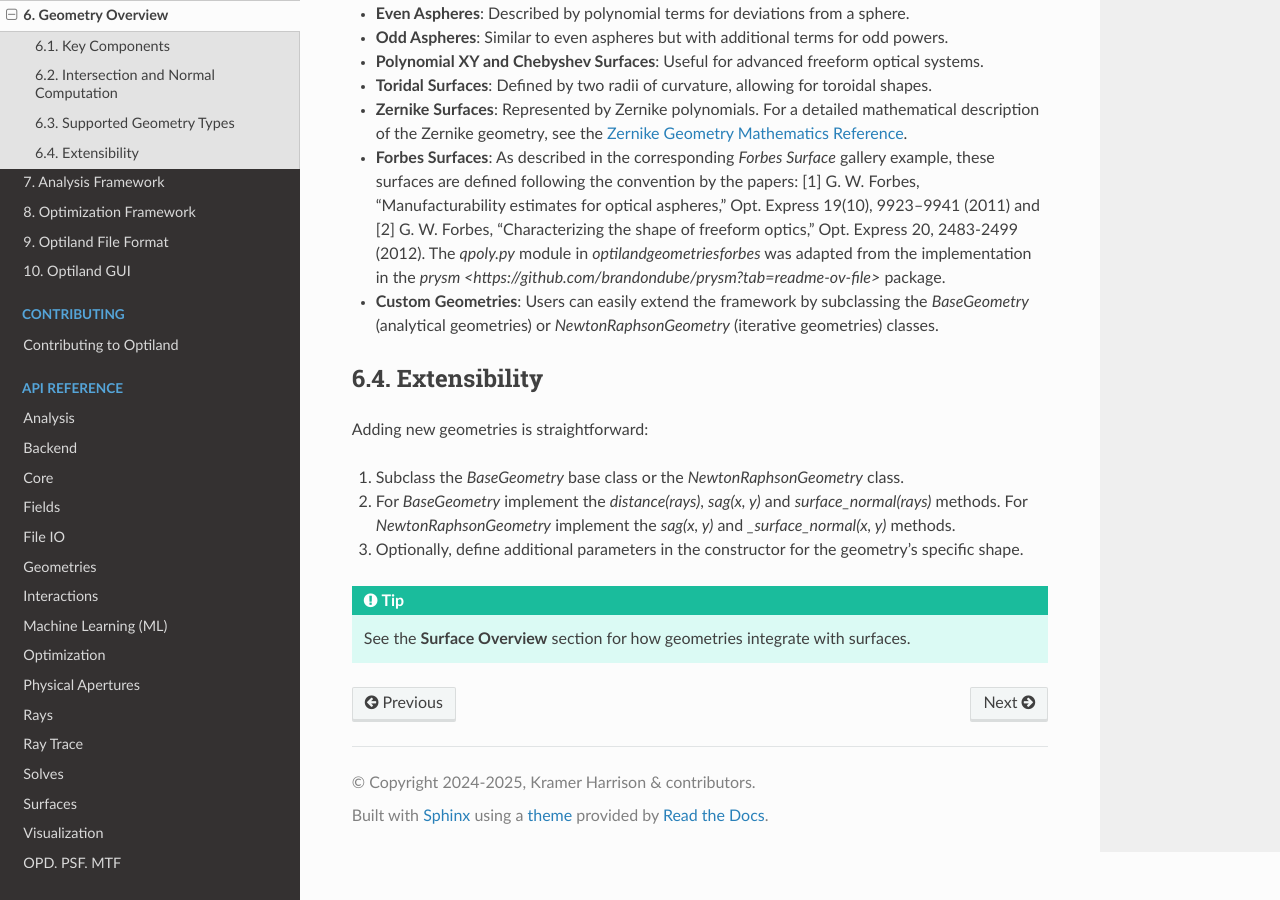
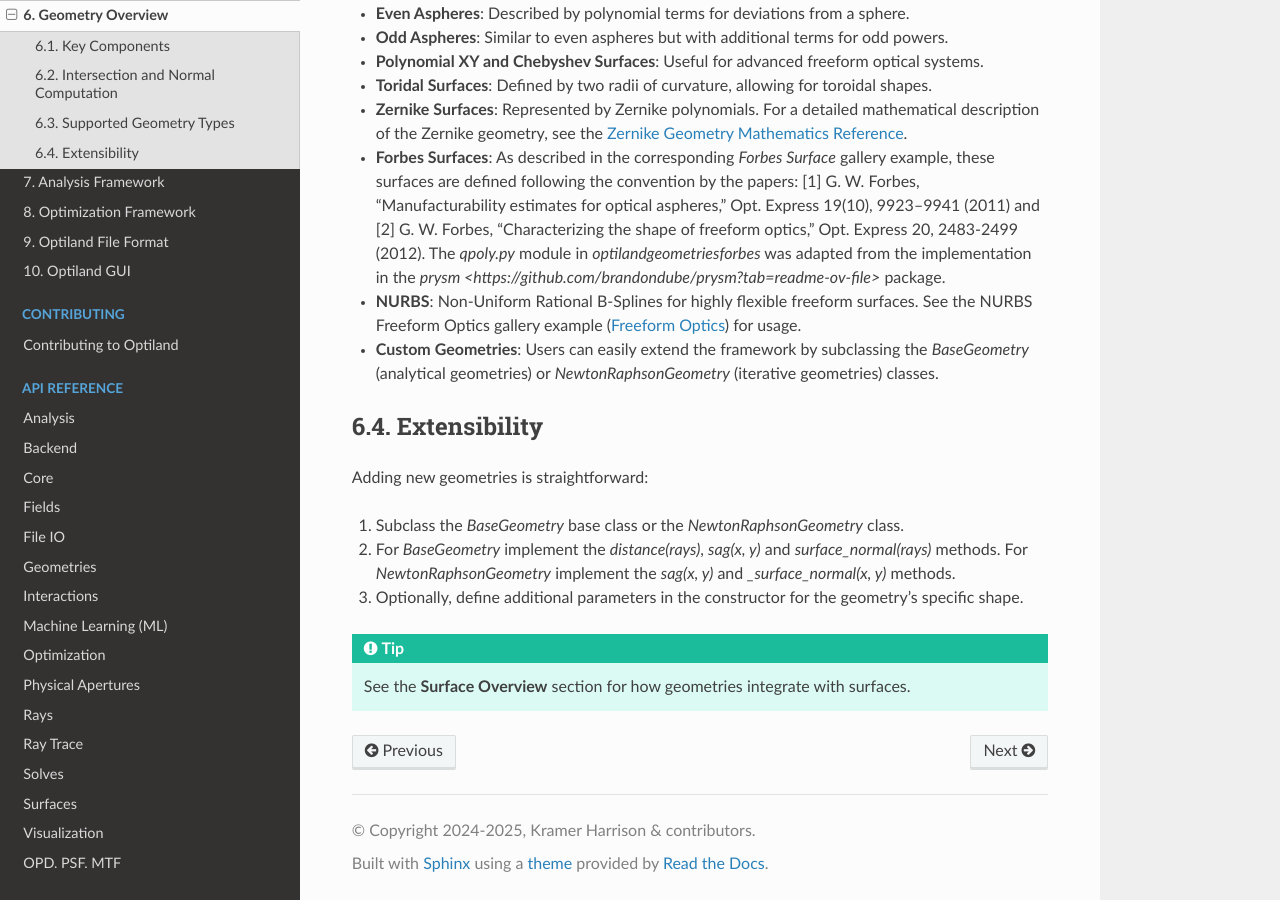
Before and after one commit to HarrisonKramer/optiland, a Sphinx documentation site: the page built from docs/developers_guide/geometry_overview.rst, in a window 1280 px wide and 900 px high, scrolled down 1387 px. Built offline with Sphinx 7.4.7 and the Read the Docs theme 3.1.0, drawn with Linux system fonts in a browser that asks for light colours; pages that are not in the unit, such as notebooks, are missing from menus.

Commit message:
docs: Update README and gallery to include NURBS examples; refactor NURBS variable classes to improve scaling handling

```diff
--- a/docs/developers_guide/geometry_overview.rst
+++ b/docs/developers_guide/geometry_overview.rst
@@ -55,6 +55,7 @@ Optiland includes a wide range of built-in geometries:
 - **Toridal Surfaces**: Defined by two radii of curvature, allowing for toroidal shapes.
 - **Zernike Surfaces**: Represented by Zernike polynomials. For a detailed mathematical description of the Zernike geometry, see the `Zernike Geometry Mathematics Reference <https://github.com/HarrisonKramer/optiland/blob/master/docs/references/zernike_description.md>`_.
 - **Forbes Surfaces**: As described in the corresponding `Forbes Surface` gallery example, these surfaces are defined following the convention by the papers: [1] G. W. Forbes, “Manufacturability estimates for optical aspheres,” Opt. Express 19(10), 9923–9941 (2011) and [2] G. W. Forbes, "Characterizing the shape of freeform optics," Opt. Express 20, 2483-2499 (2012). The `qpoly.py` module in `optiland\geometries\forbes` was adapted from the implementation in the `prysm <https://github.com/brandondube/prysm?tab=readme-ov-file>` package.
+- **NURBS**: Non-Uniform Rational B-Splines for highly flexible freeform surfaces. See the NURBS Freeform Optics gallery example (:ref:`gallery_freeforms`) for usage.
 - **Custom Geometries**: Users can easily extend the framework by subclassing the `BaseGeometry` (analytical geometries) or `NewtonRaphsonGeometry` (iterative geometries) classes.
 
 Extensibility
--- a/docs/gallery/freeforms.rst
+++ b/docs/gallery/freeforms.rst
@@ -11,3 +11,5 @@ This section demonstrates the capabilities of the Optiland library for designing
     freeform/polynomial
     freeform/off_axis_parabola
     freeform/forbes_surface
+    freeform/nurbs_undulated_window
+    freeform/nurbs_parabolic_mirror
--- a/docs/gallery/optimization.rst
+++ b/docs/gallery/optimization.rst
@@ -24,6 +24,7 @@ to improve optical systems using classical numerical methods.
     optimization/basin_hopping
     optimization/shgo
     optimization/custom_scaler
+    optimization/nurbs_freeform_telescope
 
 Torch Optimization
 ------------------
```
Also changed, not shown: README.md (+1 -1 lines), 1 other file.
